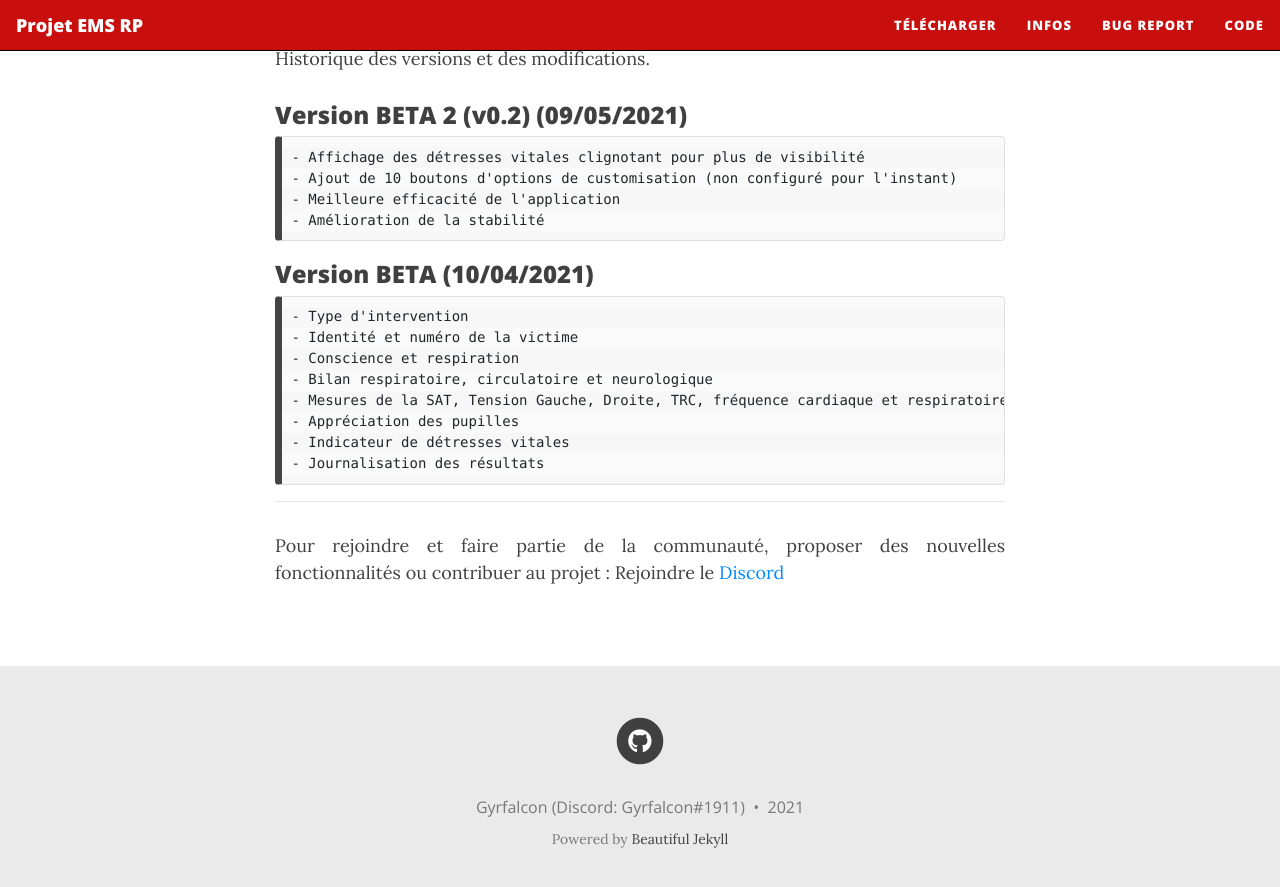
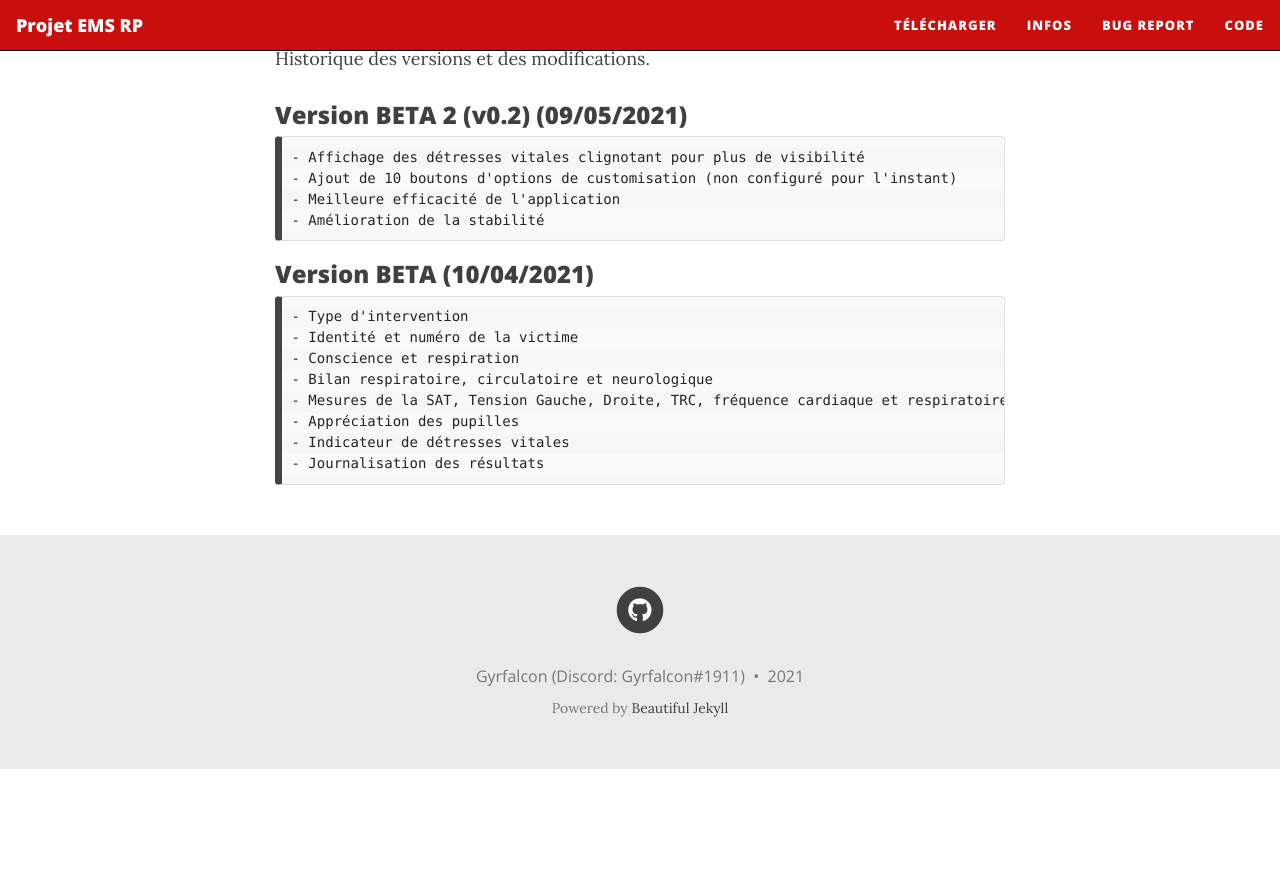
Before and after one commit to Gyrfalc0n/Projet-EMS-RP, a Jekyll site: the page built from download.md, in a window 1280 px wide and 900 px high, scrolled down 1161 px. Shown: the top 887 px of the window. Built offline with Jekyll 4.4.1, drawn with Linux system fonts in a browser that asks for light colours; nearby versions of some CDN libraries; after the commit the page ends 1930 px from its top, so only the background shows below that.

Commit message:
Update download.md

````diff
--- a/download.md
+++ b/download.md
@@ -62,6 +62,3 @@ Historique des versions et des modifications.
 - Indicateur de détresses vitales
 - Journalisation des résultats
 ```
-
------
-Pour rejoindre et faire partie de la communauté, proposer des nouvelles fonctionnalités ou contribuer au projet : Rejoindre le [Discord](https://discord.gg/2K2dzeFSDY)
````
